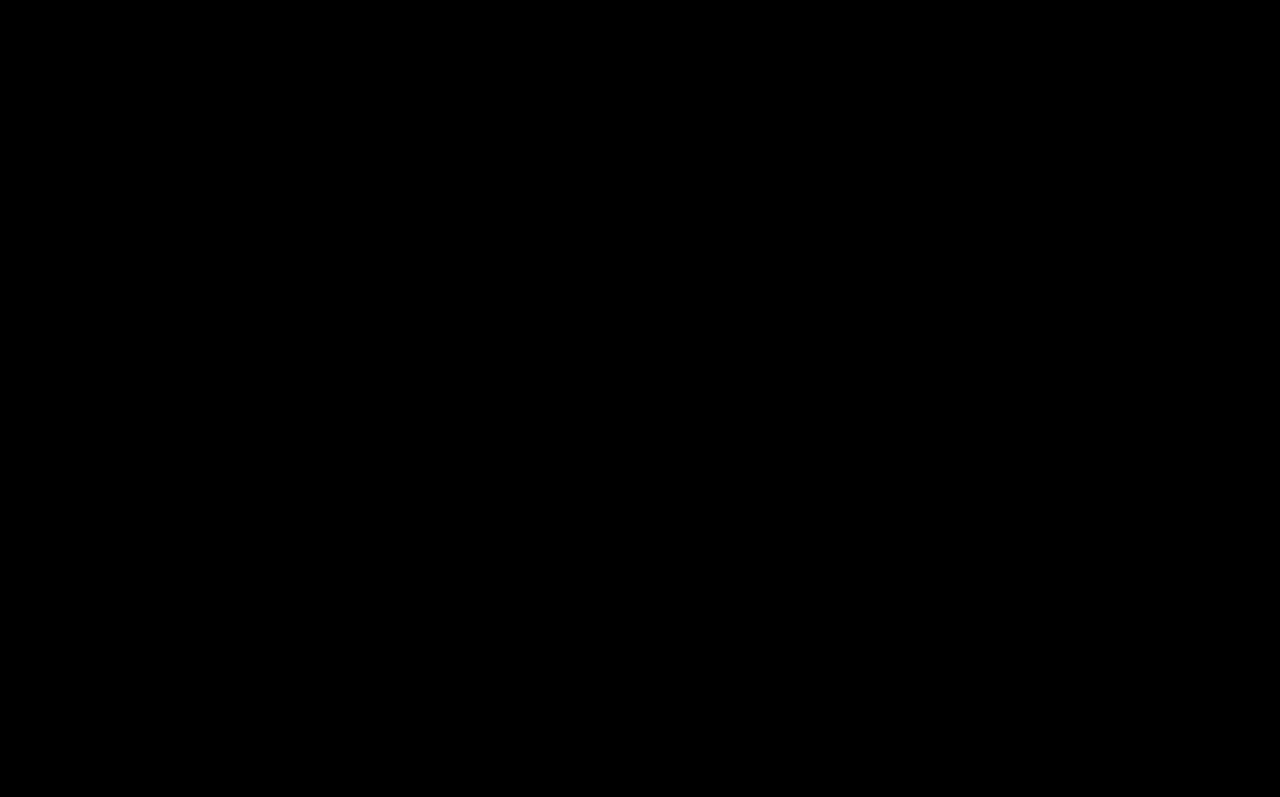
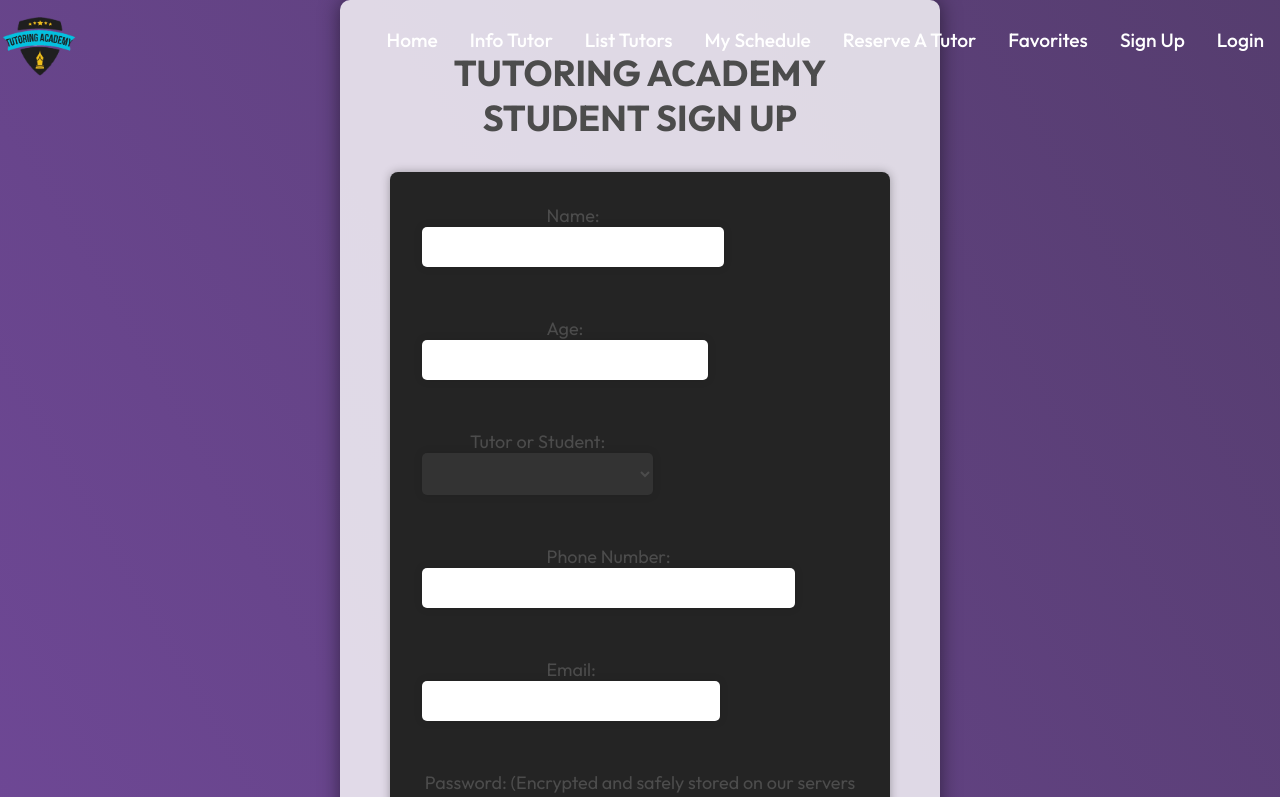
Before and after one commit to rpatangay00/ImplementationTutoringAcademy, a React (Create React App) app in the folder TUTORINGACADEMY_FINALCODE/: page /SignUp2 in a window 1280 px wide. Before the commit this address had no page. Shown: the top 797 px of the page. Built offline with nearby package versions, Linux system fonts and the light colour scheme.

Commit message:
Ishan's Pages.

```diff
--- a/TUTORINGACADEMY_FINALCODE/src/App.js
+++ b/TUTORINGACADEMY_FINALCODE/src/App.js
@@ -9,6 +9,8 @@ import MyFavorites from './routes/MyFavorites';
 
 
 import {Route, Routes} from "react-router-dom"
+import Login2 from './routes/Login2';
+import SignUp2 from './routes/SignUp2';
 
 
 
@@ -22,6 +24,10 @@ function App() {
       <Route path="/myschedule" element={<MySchedule/>}/>
       <Route path="/reservetutor" element={<ReserveTutor/>}/>
       <Route path="/favorites" element={<MyFavorites/>}/>
+      <Route path="/Login2" element={<Login2/>}/>
+      <Route path="/SignUp2" element={<SignUp2/>}/>
+
+
     </Routes>
     </>
   );
--- a/TUTORINGACADEMY_FINALCODE/src/components/Login2.js
+++ b/TUTORINGACADEMY_FINALCODE/src/components/Login2.js
@@ -1,7 +1,7 @@
 import React, { useState } from 'react';
 import './Login2.css';
 
-function Login2() {
+function Login2Page() {
   const [email, setEmail] = useState('');
   const [password, setPassword] = useState('');
   const [error, setError] = useState('');
@@ -57,4 +57,4 @@ function Login2() {
   );
 }
 
-export default Login2;
+export default Login2Page;
--- a/TUTORINGACADEMY_FINALCODE/src/components/Navbar.js
+++ b/TUTORINGACADEMY_FINALCODE/src/components/Navbar.js
@@ -47,6 +47,12 @@ window.addEventListener("scroll",changeColor)
         <li>
               <Link to="/favorites">Favorites</Link>
         </li>
+        <li>
+              <Link to="/SignUp2">Sign Up</Link>
+        </li>
+        <li>
+              <Link to="/Login2">Login</Link>
+        </li>
         </ul>
         <div className="hamburger" onClick={handleClick}>
             {click ? (<FaTimes size={20} style={{color: "#fff"}} /> ) :
--- a/TUTORINGACADEMY_FINALCODE/src/components/SignUp2.css
+++ b/TUTORINGACADEMY_FINALCODE/src/components/SignUp2.css
@@ -47,7 +47,7 @@ body {
     color: #4c4c4c;
   }
   .testimonials {
-    position: fixed;
+    position: absolute;
     top: 0;
     right: 20px;
     width: 250px;
--- a/TUTORINGACADEMY_FINALCODE/src/components/SignUp2.js
+++ b/TUTORINGACADEMY_FINALCODE/src/components/SignUp2.js
@@ -1,7 +1,7 @@
 import React, { useState } from 'react';
 import './SignUp2.css';
 
-function SignUp2() {
+function SignUp2Page() {
   const [name, setName] = useState('');
   const [age, setAge] = useState('');
   const [role, setRole] = useState('');
@@ -81,7 +81,7 @@ function SignUp2() {
     <p className="testimonial-text">"I highly recommend this tutoring service. My child's grades have improved significantly since starting lessons!"</p>
     <p className="testimonial-author">- John Smith</p>
   </div> */}
-  <div className="testimonial">
+  {/* <div className="testimonial">
     <p className="testimonial-text">"I am so grateful for the support and guidance of my tutor. They helped me achieve my academic goals and gain confidence in my abilities."</p>
     <p className="testimonial-author">- Emily Johnson</p>
   </div>
@@ -89,9 +89,7 @@ function SignUp2() {
     <p className="testimonial-text">"The tutors are knowledgeable, professional, and really care about their students. I couldn't be happier with the service!"</p>
     <p className="testimonial-author">- Michael Williams</p>
   </div>
-  <div class="logo">
-  <img src="TAlogo.png" alt="Logo"/>
-</div>
+   */}
 
 </div>
 
@@ -102,4 +100,4 @@ function SignUp2() {
   );
 }
 
-export default SignUp2;
+export default SignUp2Page;
--- /dev/null
+++ b/TUTORINGACADEMY_FINALCODE/src/routes/Login2.js
@@ -0,0 +1,19 @@
+import React from 'react'
+import  Navbar  from '../components/Navbar'
+import Login2Page from '../components/Login2'
+import  Footer  from '../components/Footer'
+
+
+
+
+const Login2 = () => {
+  return (
+    <div>
+      <Navbar/>
+      <Login2Page/>
+      <Footer/>
+    </div>
+  )
+}
+
+export default Login2
--- /dev/null
+++ b/TUTORINGACADEMY_FINALCODE/src/routes/SignUp2.js
@@ -0,0 +1,18 @@
+import React from 'react'
+import Footer from '../components/Footer'
+import  Navbar  from '../components/Navbar'
+import SignUp2Page from '../components/SignUp2'
+
+
+const SignUp2 = () => {
+  return (
+    <div>
+      <Navbar/>
+      <SignUp2Page/>
+      <Footer/>
+
+    </div>
+  )
+}
+
+export default SignUp2
```
